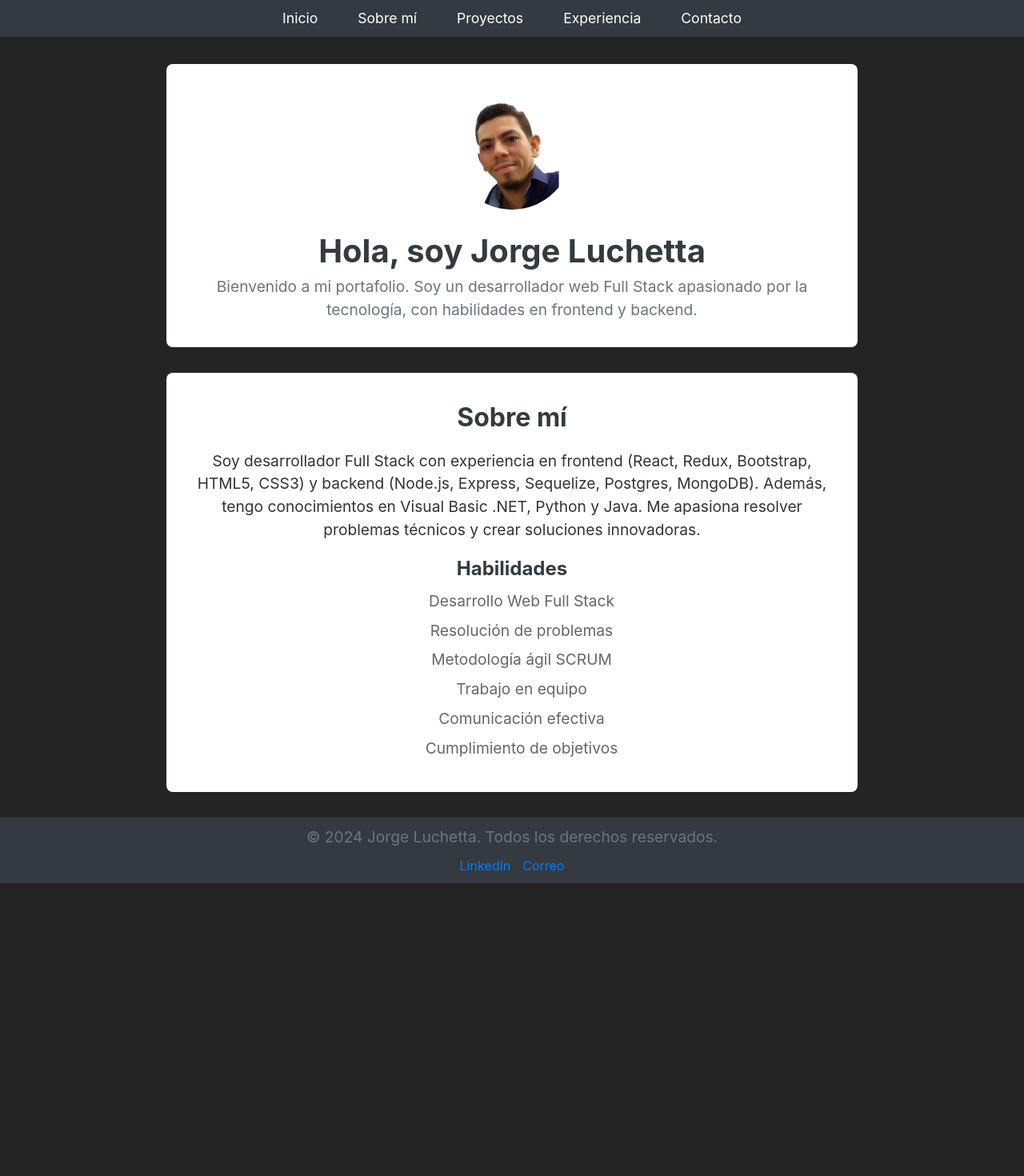
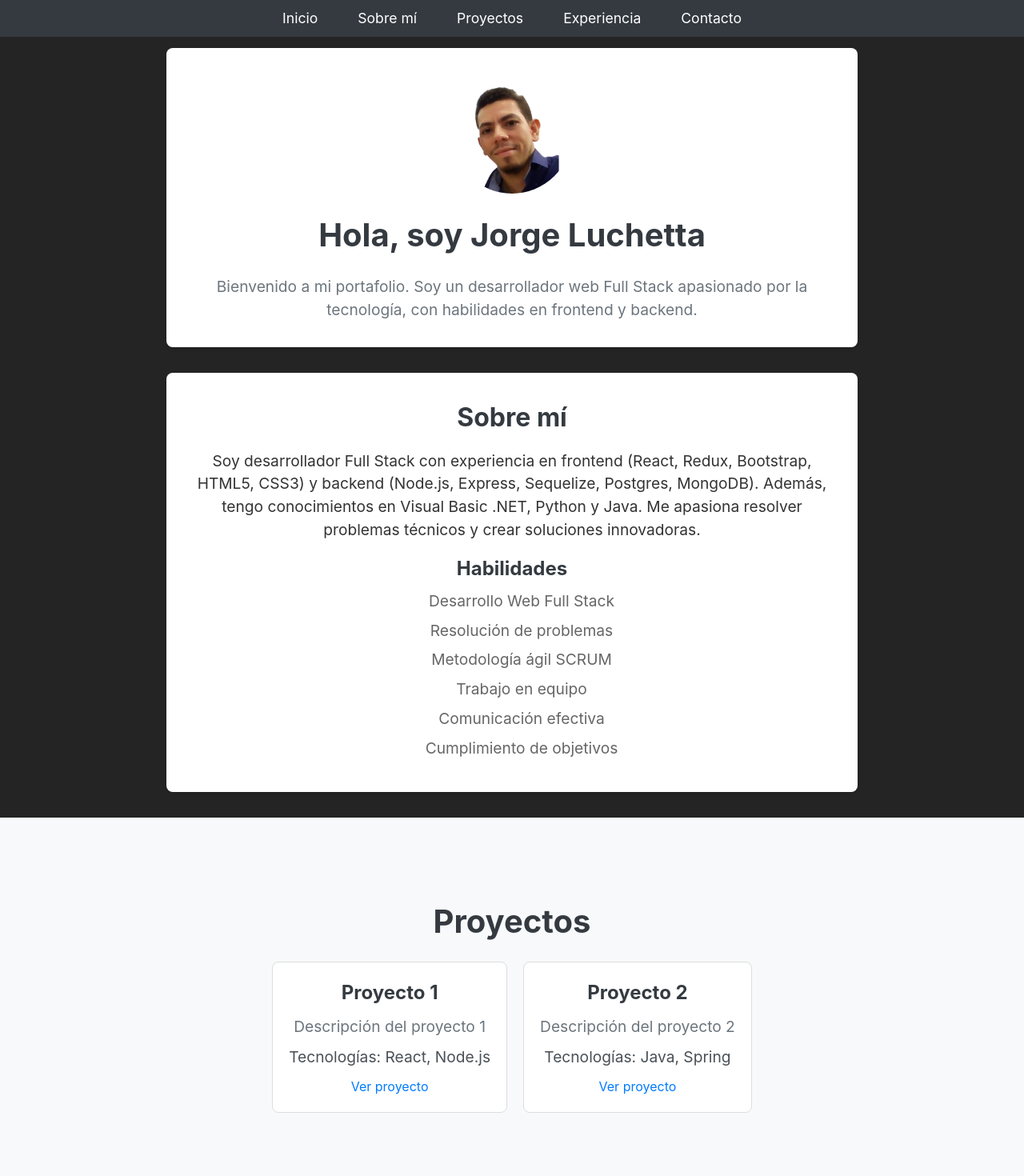
Before and after one commit to jluchett/jluchett.github.io, a React (Vite) app: page / in a window 1280 px wide. Shown: the top 1470 px of the page at 80% size. Before the commit the page ends 1104 px from the top, so only its background shows below. Built offline with nearby package versions, Linux system fonts and the light colour scheme.

Commit message:
Agregado Projects y ProjectsCard con sus estilos

```diff
--- a/src/App.css
+++ b/src/App.css
@@ -7,40 +7,6 @@
   margin: 0;
 }
 
-/* App.css */
-nav {
-  background: #343a40;
-  padding: 10px 0;
-  position: fixed;
-  width: 100%;
-  top: 0;
-  z-index: 1000;
+.App {
+  padding-top: 20px; /* Ajusta esto si cambias la altura del nav */
 }
-
-nav ul {
-  list-style: none;
-  display: flex;
-  justify-content: center;
-  margin: 0;
-  padding: 0;
-}
-
-nav ul li {
-  margin: 0 15px;
-}
-
-nav ul li a {
-  color: #fff;
-  text-decoration: none;
-  font-size: 1.1rem;
-  padding: 5px 10px;
-}
-
-nav ul li a:hover {
-  background: #495057;
-  border-radius: 4px;
-}
-
-.App {
-  padding-top: 40px; /* Ajusta esto si cambias la altura del nav */
-}
--- a/src/App.jsx
+++ b/src/App.jsx
@@ -7,14 +7,15 @@ import Home from './pages/Home';
 import Header from './components/Header';
 import Footer from './components/Footer';
 import About from './pages/About';
+import Projects from './pages/Projects';
 
 function App() {
   return (
     <div className="App">
-
       <Header/>
-      <Home/>
-      <About/>
+        <Home/>
+        <About/>
+        <Projects/>
       <Footer/>
     </div>
   );
--- a/src/components/Header.jsx
+++ b/src/components/Header.jsx
@@ -5,6 +5,7 @@ import '../styles/header.css';
 const Header = () => {
   return (
     <header className="header">
+      <section className='header-content'>
       <nav>
         <ul>
           <li><a href="#home">Inicio</a></li>
@@ -14,6 +15,9 @@ const Header = () => {
           <li><a href="#contact">Contacto</a></li>
         </ul>
       </nav>
+
+      </section>
+
     </header>
   );
 };
--- /dev/null
+++ b/src/components/ProjectCard.jsx
@@ -0,0 +1,18 @@
+// ProjectCard.js
+// eslint-disable-next-line no-unused-vars
+import React from 'react';
+import '../styles/projectCard.css';
+
+
+function ProjectCard({ project }) {
+  return (
+    <div className="card">
+      <h3 className="card-title">{project.title}</h3>
+      <p className="card-description">{project.description}</p>
+      <p className="card-technologies">Tecnologías: {project.technologies.join(', ')}</p>
+      <a className="card-link" href={project.link} target="_blank" rel="noopener noreferrer">Ver proyecto</a>
+    </div>
+  );
+}
+
+export default ProjectCard;
--- /dev/null
+++ b/src/pages/Projects.jsx
@@ -0,0 +1,24 @@
+// eslint-disable-next-line no-unused-vars
+import React from 'react';
+import '../styles/projects.css';
+import ProjectCard from '../components/ProjectCard';
+
+function Projects() {
+  const projects = [
+    { title: 'Proyecto 1', description: 'Descripción del proyecto 1', technologies: ['React', 'Node.js'], link: '#' },
+    { title: 'Proyecto 2', description: 'Descripción del proyecto 2', technologies: ['Java', 'Spring'], link: '#' },
+  ];
+
+  return (
+    <section id="projects" className="projects-container">
+      <h1 className="title">Proyectos</h1>
+      <div className="projects">
+        {projects.map((project, index) => (
+          <ProjectCard key={index} project={project} />
+        ))}
+      </div>
+    </section>
+  );
+}
+
+export default Projects;
--- a/src/styles/header.css
+++ b/src/styles/header.css
@@ -1,10 +1,15 @@
-nav {
+.header {
   background: #343a40;
   padding: 10px 0;
   position: fixed;
   width: 100%;
   top: 0;
   z-index: 1000;
+
+}
+.header-content{
+  max-width: 800px;
+  margin: 0 auto;
 }
 
 nav ul {
--- /dev/null
+++ b/src/styles/projectCard.css
@@ -0,0 +1,34 @@
+/* ProjectCard.css */
+.card {
+    border: 1px solid #ddd;
+    border-radius: 8px;
+    padding: 20px;
+    background: #fff;
+    max-width: 300px;
+    text-align: center;
+  }
+
+  .card-title {
+    margin: 0 0 10px;
+    font-size: 1.5rem;
+    color: #343a40;
+  }
+
+  .card-description {
+    margin: 0 0 10px;
+    color: #6c757d;
+  }
+
+  .card-technologies {
+    margin: 0 0 10px;
+    color: #495057;
+  }
+
+  .card-link {
+    color: #007bff;
+    text-decoration: none;
+  }
+
+  .card-link:hover {
+    text-decoration: underline;
+  }
--- /dev/null
+++ b/src/styles/projects.css
@@ -0,0 +1,19 @@
+/* Projects.css */
+.projects-container {
+    padding: 100px 0;
+    background: #f8f9fa;
+  }
+
+  .title {
+    font-size: 2.5rem;
+    color: #343a40;
+    text-align: center;
+    margin-bottom: 20px;
+  }
+
+  .projects {
+    display: flex;
+    flex-wrap: wrap;
+    gap: 20px;
+    justify-content: center;
+  }
```
